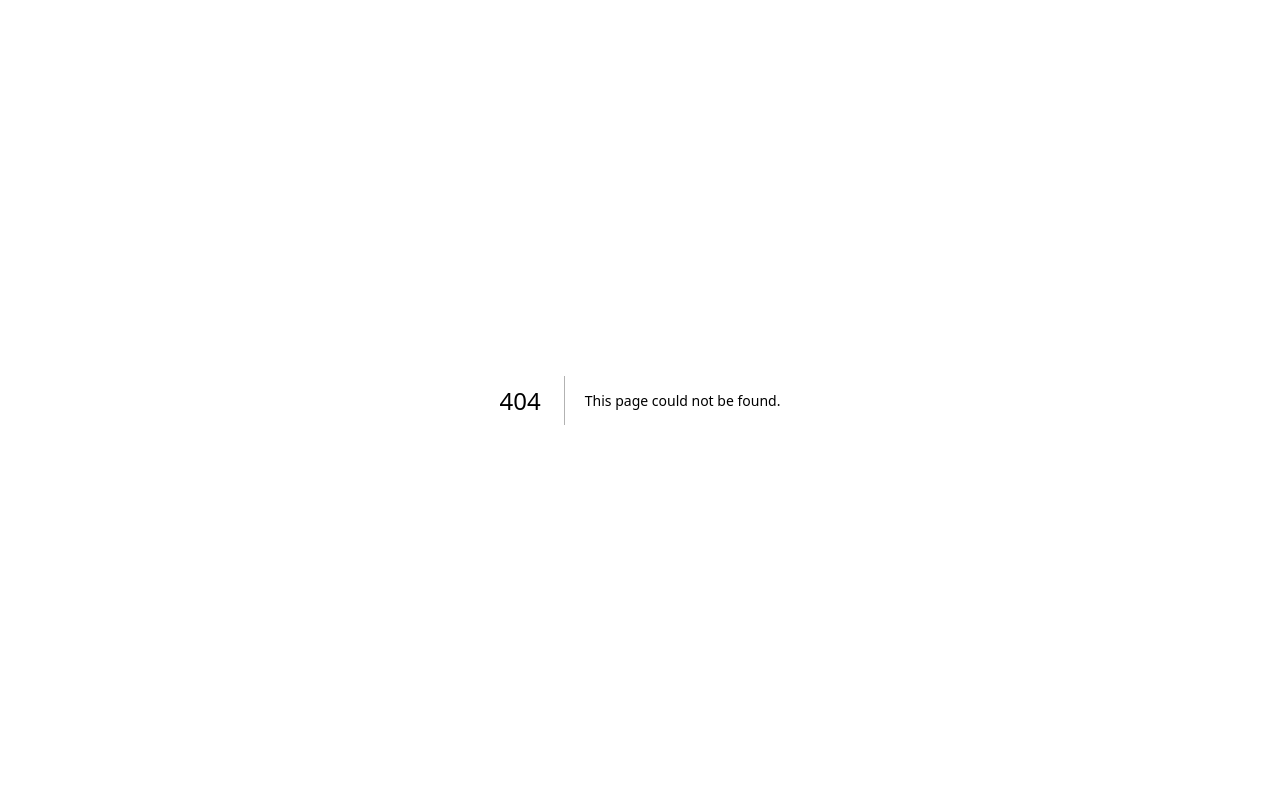
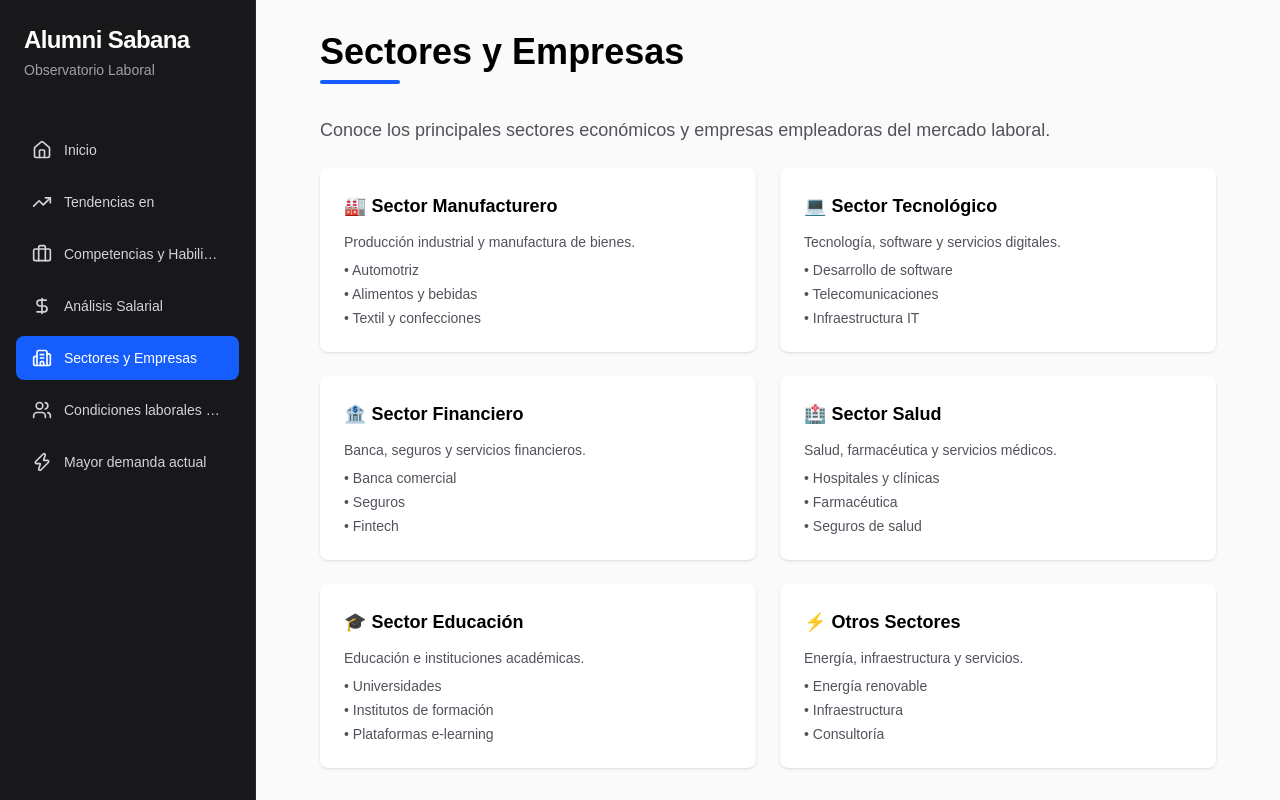
Before and after one commit to AlumniSabana/ObservatorioLaboral, a Next.js app: page /sectors in a window 1280 px wide. Before the commit this address had no page. Built offline with nearby package versions, Linux system fonts and the light colour scheme.

Commit message:
Create sectors page

```diff
--- /dev/null
+++ b/src/app/sectors/page.tsx
@@ -0,0 +1,101 @@
+'use client';
+
+import { PageLayout } from '@/lib/sidebar';
+
+export default function SectorsPage() {
+  return (
+    <PageLayout title="Sectores y Empresas">
+      <div className="space-y-6">
+        <p className="text-lg text-zinc-600 dark:text-zinc-400">
+          Conoce los principales sectores económicos y empresas empleadoras del mercado laboral.
+        </p>
+
+        <div className="grid grid-cols-1 md:grid-cols-2 gap-6">
+          <div className="bg-white dark:bg-zinc-800 rounded-lg p-6 shadow">
+            <h3 className="text-lg font-semibold text-black dark:text-white mb-3">
+              🏭 Sector Manufacturero
+            </h3>
+            <p className="text-zinc-600 dark:text-zinc-400 text-sm mb-2">
+              Producción industrial y manufactura de bienes.
+            </p>
+            <ul className="text-zinc-600 dark:text-zinc-400 space-y-1 text-sm">
+              <li>• Automotriz</li>
+              <li>• Alimentos y bebidas</li>
+              <li>• Textil y confecciones</li>
+            </ul>
+          </div>
+
+          <div className="bg-white dark:bg-zinc-800 rounded-lg p-6 shadow">
+            <h3 className="text-lg font-semibold text-black dark:text-white mb-3">
+              💻 Sector Tecnológico
+            </h3>
+            <p className="text-zinc-600 dark:text-zinc-400 text-sm mb-2">
+              Tecnología, software y servicios digitales.
+            </p>
+            <ul className="text-zinc-600 dark:text-zinc-400 space-y-1 text-sm">
+              <li>• Desarrollo de software</li>
+              <li>• Telecomunicaciones</li>
+              <li>• Infraestructura IT</li>
+            </ul>
+          </div>
+
+          <div className="bg-white dark:bg-zinc-800 rounded-lg p-6 shadow">
+            <h3 className="text-lg font-semibold text-black dark:text-white mb-3">
+              🏦 Sector Financiero
+            </h3>
+            <p className="text-zinc-600 dark:text-zinc-400 text-sm mb-2">
+              Banca, seguros y servicios financieros.
+            </p>
+            <ul className="text-zinc-600 dark:text-zinc-400 space-y-1 text-sm">
+              <li>• Banca comercial</li>
+              <li>• Seguros</li>
+              <li>• Fintech</li>
+            </ul>
+          </div>
+
+          <div className="bg-white dark:bg-zinc-800 rounded-lg p-6 shadow">
+            <h3 className="text-lg font-semibold text-black dark:text-white mb-3">
+              🏥 Sector Salud
+            </h3>
+            <p className="text-zinc-600 dark:text-zinc-400 text-sm mb-2">
+              Salud, farmacéutica y servicios médicos.
+            </p>
+            <ul className="text-zinc-600 dark:text-zinc-400 space-y-1 text-sm">
+              <li>• Hospitales y clínicas</li>
+              <li>• Farmacéutica</li>
+              <li>• Seguros de salud</li>
+            </ul>
+          </div>
+
+          <div className="bg-white dark:bg-zinc-800 rounded-lg p-6 shadow">
+            <h3 className="text-lg font-semibold text-black dark:text-white mb-3">
+              🎓 Sector Educación
+            </h3>
+            <p className="text-zinc-600 dark:text-zinc-400 text-sm mb-2">
+              Educación e instituciones académicas.
+            </p>
+            <ul className="text-zinc-600 dark:text-zinc-400 space-y-1 text-sm">
+              <li>• Universidades</li>
+              <li>• Institutos de formación</li>
+              <li>• Plataformas e-learning</li>
+            </ul>
+          </div>
+
+          <div className="bg-white dark:bg-zinc-800 rounded-lg p-6 shadow">
+            <h3 className="text-lg font-semibold text-black dark:text-white mb-3">
+              ⚡ Otros Sectores
+            </h3>
+            <p className="text-zinc-600 dark:text-zinc-400 text-sm mb-2">
+              Energía, infraestructura y servicios.
+            </p>
+            <ul className="text-zinc-600 dark:text-zinc-400 space-y-1 text-sm">
+              <li>• Energía renovable</li>
+              <li>• Infraestructura</li>
+              <li>• Consultoría</li>
+            </ul>
+          </div>
+        </div>
+      </div>
+    </PageLayout>
+  );
+}
```
